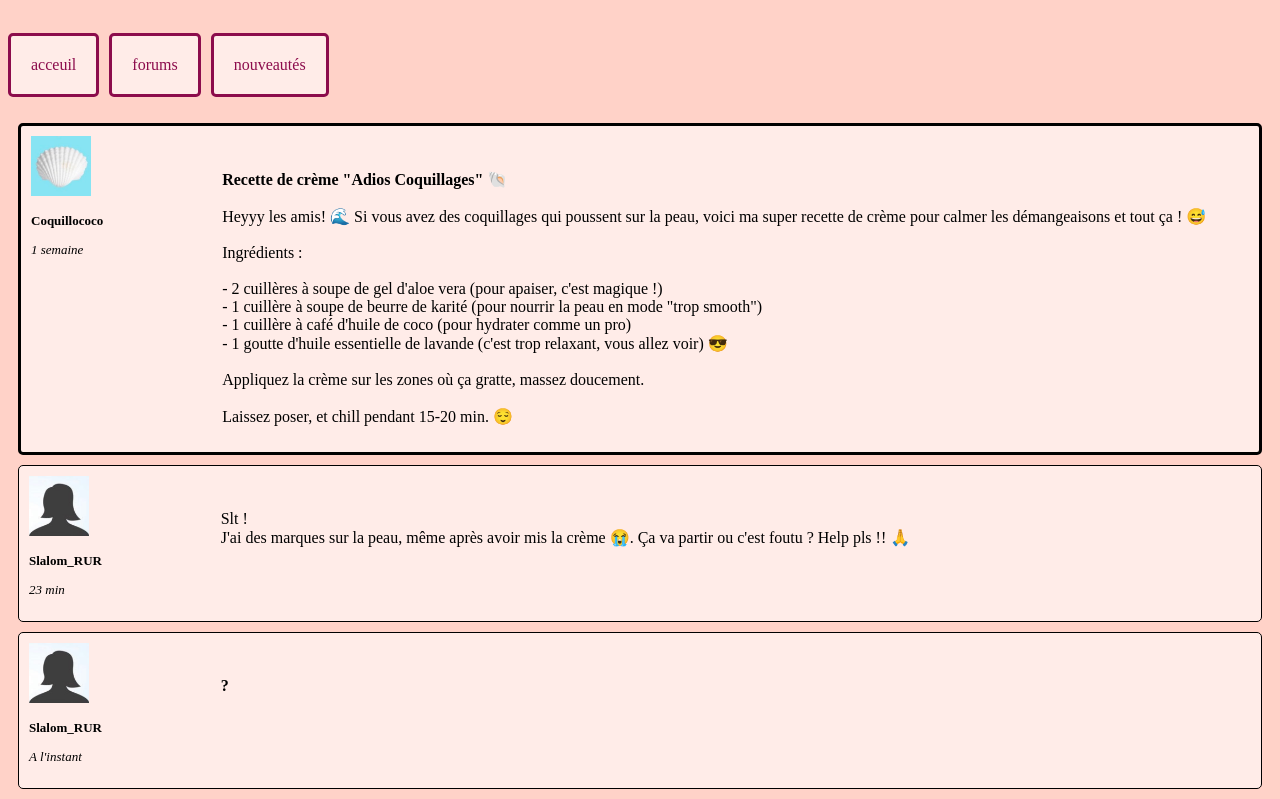
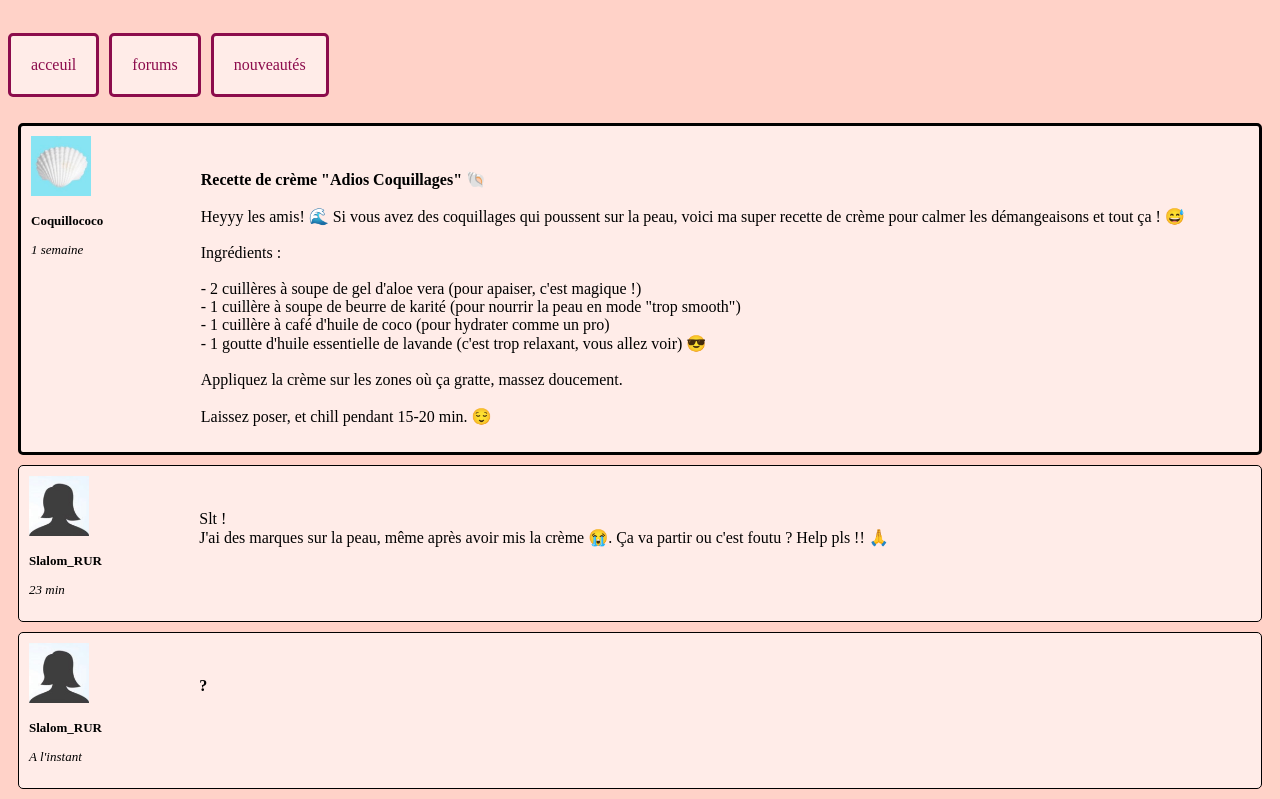
Before and after one commit to sarahwcqz/Mes-Coquillages, a plain HTML site: page index.html in a window 1280 px wide. Shown: the part 161-960 px from the top of the page. Drawn offline with Linux system fonts and the light colour scheme; a web font is replaced by a local one.

Commit message:
Update style.css

```diff
--- a/style.css
+++ b/style.css
@@ -63,7 +63,7 @@ h1{
 }
 
 .pararecette{
-    flex: 6;
+    flex: 7;
     padding: 10px;
 }
 
@@ -86,7 +86,7 @@ h1{
 }
 
 .paracomm1{
-    flex: 6;
+    flex: 7;
     padding: 10px;
 }
 
@@ -107,6 +107,6 @@ h1{
 }
 
 .paracomm2{
-    flex: 6;
+    flex: 7;
     padding: 10px;
 }
```
